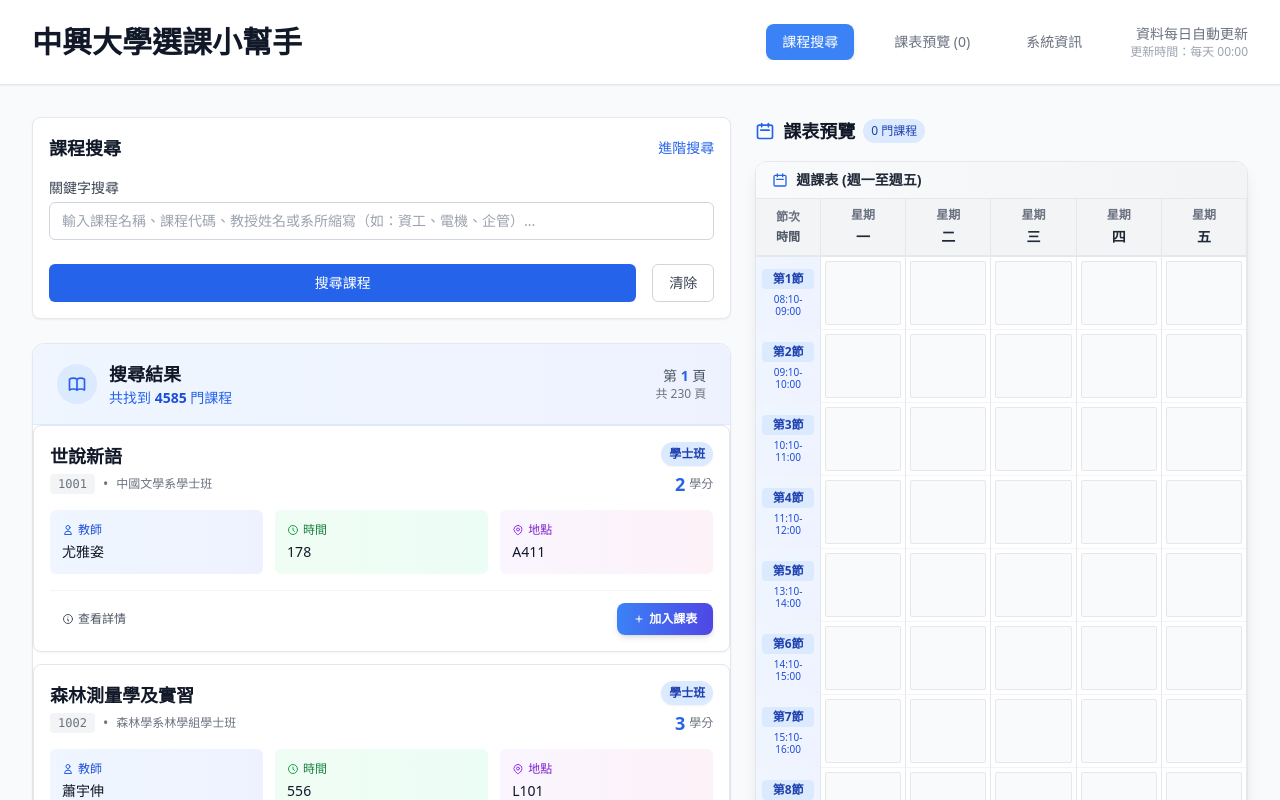
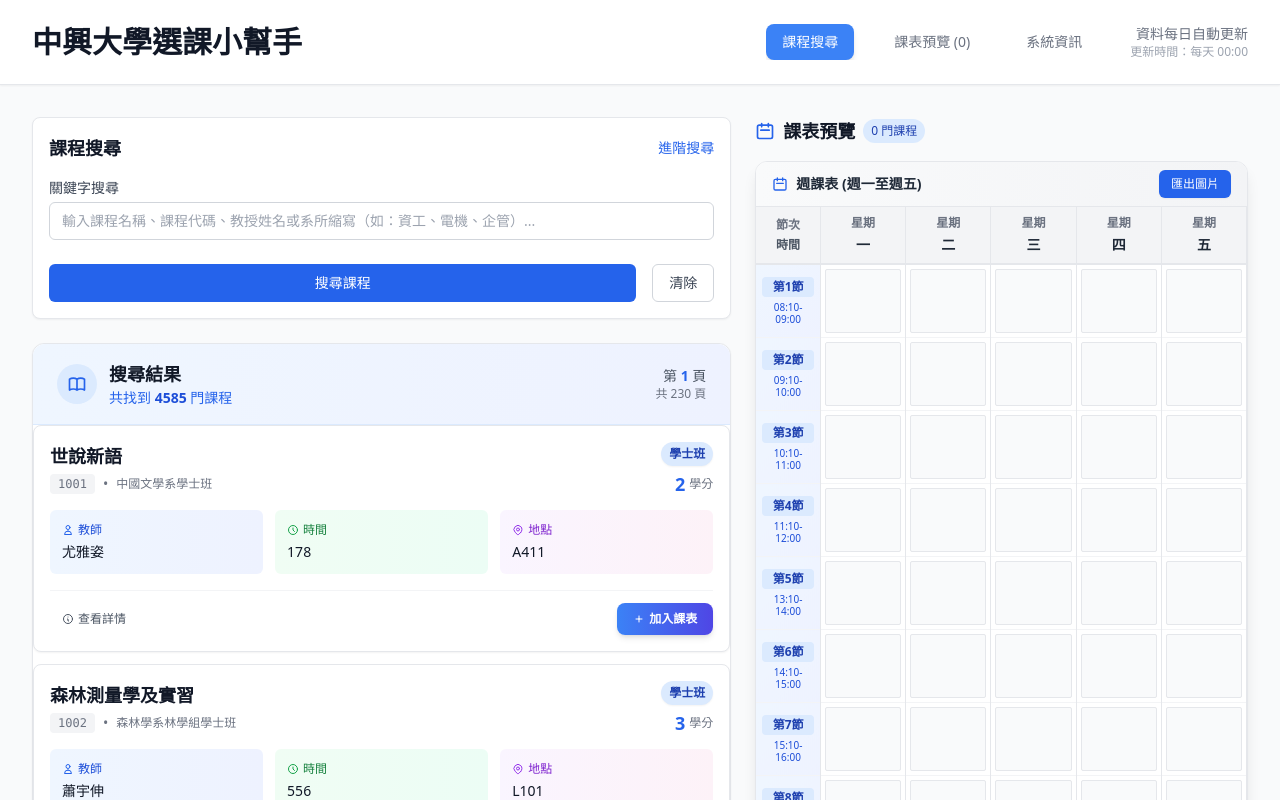
Before and after one commit to EricYang801/NCHU_Course_Selector, a Next.js app in the folder course-helper-web/: page /NCHU_Course_Selector/ in a window 1280 px wide. Shown: the top 800 px of the page. Built offline with nearby package versions, Linux system fonts and the light colour scheme.

Commit message:
課程匯出圖片功能第一次實作，優化程式碼

```diff
--- a/course-helper-web/package.json
+++ b/course-helper-web/package.json
@@ -15,6 +15,7 @@
   },
   "dependencies": {
     "next": "15.3.3",
+  "html-to-image": "^1.10.10",
     "react": "^19.0.0",
     "react-dom": "^19.0.0"
   },
--- a/course-helper-web/src/components/SchedulePreview.tsx
+++ b/course-helper-web/src/components/SchedulePreview.tsx
@@ -1,9 +1,9 @@
 'use client'
 
-import React, { useState, useEffect, useCallback } from 'react'
+import React, { useState, useEffect, useCallback, useRef } from 'react'
 import { Course } from '@/lib/course-types'
 import { TIME_SLOTS, DAYS, CAREER_COLORS, getCareerFromDepartment } from '@/lib/course-utils'
-import { formatProfessor } from '@/lib/ui-utils'
+import { formatProfessor, splitCareerColorClasses } from '@/lib/ui-utils'
 
 interface TimeSlot {
   course?: Course
@@ -20,6 +20,7 @@ interface SchedulePreviewProps {
 const WEEKDAYS = DAYS.slice(0, 5) // ['一', '二', '三', '四', '五']
 
 export default function SchedulePreview({ selectedCourses, onRemoveCourse, compact = false }: SchedulePreviewProps) {
+  const scheduleRef = useRef<HTMLDivElement | null>(null)
   const [schedule, setSchedule] = useState<TimeSlot[][]>([])
   const [conflicts, setConflicts] = useState<string[]>([])
 
@@ -89,23 +90,11 @@ export default function SchedulePreview({ selectedCourses, onRemoveCourse, compa
     const professorName = formatProfessor(course.professor)
     const shortProfessor = professorName.length > 6 ? professorName.substring(0, 6) + '...' : professorName
 
-    // 簡化顏色設計
-    const getStyleClasses = (colorClass: string) => {
-      const colorMap: { [key: string]: { bg: string, text: string, border: string } } = {
-        'bg-blue-100 border-blue-300 text-blue-800': { bg: 'bg-blue-100', text: 'text-blue-800', border: 'border-blue-300' },
-        'bg-green-100 border-green-300 text-green-800': { bg: 'bg-green-100', text: 'text-green-800', border: 'border-green-300' },
-        'bg-purple-100 border-purple-300 text-purple-800': { bg: 'bg-purple-100', text: 'text-purple-800', border: 'border-purple-300' },
-        'bg-orange-100 border-orange-300 text-orange-800': { bg: 'bg-orange-100', text: 'text-orange-800', border: 'border-orange-300' },
-        'bg-red-100 border-red-300 text-red-800': { bg: 'bg-red-100', text: 'text-red-800', border: 'border-red-300' },
-        'bg-gray-100 border-gray-300 text-gray-800': { bg: 'bg-gray-100', text: 'text-gray-800', border: 'border-gray-300' }
-      }
-      return colorMap[colorClass] || { bg: 'bg-indigo-100', text: 'text-indigo-800', border: 'border-indigo-300' }
-    }
-
-    const styles = getStyleClasses(colorClass)
+  // 使用共用 helper 拆出 bg/text/border
+  const { bg: bgClass, text: textClass, border: borderClass } = splitCareerColorClasses(colorClass)
 
     return (
-      <div className={`h-16 border-2 ${styles.bg} ${styles.text} ${styles.border} ${conflictClass} p-1.5 relative group cursor-pointer rounded-sm shadow-sm hover:shadow-md transition-all duration-200`}>
+      <div className={`h-16 border-2 ${bgClass} ${textClass} ${borderClass} ${conflictClass} p-1.5 relative group cursor-pointer rounded-sm shadow-sm hover:shadow-md transition-all duration-200`}>
         {/* 主要顯示資訊 */}
         <div className="text-[10px] font-bold leading-tight mb-0.5 line-clamp-1">
           {shortTitle}
@@ -234,14 +223,43 @@ export default function SchedulePreview({ selectedCourses, onRemoveCourse, compa
       ) : (
         <>
                     {/* 課表網格 - 響應式設計 */}
-          <div className="bg-white rounded-xl shadow-lg border border-gray-200 overflow-hidden">
-            <div className="bg-gradient-to-r from-gray-50 to-gray-100 px-4 py-2 border-b border-gray-200">
+          <div ref={scheduleRef} className="bg-white rounded-xl shadow-lg border border-gray-200 overflow-hidden">
+            <div className="bg-gradient-to-r from-gray-50 to-gray-100 px-4 py-2 border-b border-gray-200 flex items-center justify-between">
               <h3 className="font-bold text-gray-800 text-sm flex items-center gap-2">
                 <svg className="w-4 h-4 text-blue-600" fill="none" stroke="currentColor" viewBox="0 0 24 24">
                   <path strokeLinecap="round" strokeLinejoin="round" strokeWidth={2} d="M8 7V3m8 4V3m-9 8h10M5 21h14a2 2 0 002-2V7a2 2 0 00-2-2H5a2 2 0 00-2 2v12a2 2 0 002 2z" />
                 </svg>
                 週課表 (週一至週五)
               </h3>
+              <div className="flex items-center gap-2">
+                <button
+                  onClick={async () => {
+                    if (!scheduleRef.current) return
+                    try {
+                      const htmlToImage = await import('html-to-image')
+                      // toPng may not be exported under default name in some builds, so check both
+                      const toPng = (htmlToImage as any).toPng || (htmlToImage as any).default?.toPng
+                      if (!toPng) {
+                        alert('匯出功能不可用：找不到 toPng 方法')
+                        return
+                      }
+                      const dataUrl = await toPng(scheduleRef.current, { cacheBust: true, backgroundColor: '#ffffff', pixelRatio: 2 })
+                      const link = document.createElement('a')
+                      link.href = dataUrl
+                      link.download = 'schedule.png'
+                      link.click()
+                    } catch (err) {
+                      // eslint-disable-next-line no-console
+                      console.error('export error', err)
+                      alert('匯出失敗，請稍後再試')
+                    }
+                  }}
+                  className="inline-flex items-center gap-2 px-3 py-1.5 text-xs bg-blue-600 text-white rounded-md hover:bg-blue-700 transition-colors shadow-sm"
+                  title="匯出課表為圖片"
+                >
+                  匯出圖片
+                </button>
+              </div>
             </div>
 
             {/* 手機版分組視圖（已改為顯示表格，故此區塊隱藏） */}
@@ -301,24 +319,12 @@ export default function SchedulePreview({ selectedCourses, onRemoveCourse, compa
                                   const colorClass = CAREER_COLORS[career as keyof typeof CAREER_COLORS]
                                   const conflictClass = course.isConflict ? 'ring-2 ring-red-500' : ''
 
-                                  const getStyleClasses = (colorClass: string) => {
-                                    const colorMap: { [key: string]: { bg: string, text: string, border: string } } = {
-                                      'bg-blue-100 border-blue-300 text-blue-800': { bg: 'bg-blue-50', text: 'text-blue-800', border: 'border-blue-200' },
-                                      'bg-green-100 border-green-300 text-green-800': { bg: 'bg-green-50', text: 'text-green-800', border: 'border-green-200' },
-                                      'bg-purple-100 border-purple-300 text-purple-800': { bg: 'bg-purple-50', text: 'text-purple-800', border: 'border-purple-200' },
-                                      'bg-orange-100 border-orange-300 text-orange-800': { bg: 'bg-orange-50', text: 'text-orange-800', border: 'border-orange-200' },
-                                      'bg-red-100 border-red-300 text-red-800': { bg: 'bg-red-50', text: 'text-red-800', border: 'border-red-200' },
-                                      'bg-gray-100 border-gray-300 text-gray-800': { bg: 'bg-gray-50', text: 'text-gray-800', border: 'border-gray-200' }
-                                    }
-                                    return colorMap[colorClass] || { bg: 'bg-indigo-50', text: 'text-indigo-800', border: 'border-indigo-200' }
-                                  }
-
-                                  const styles = getStyleClasses(colorClass)
+                                  const { bg: bgClass2, text: textClass2, border: borderClass2 } = splitCareerColorClasses(colorClass)
                                   const courseTitle = currentCourse.title_parsed?.zh_TW || currentCourse.title.split('`')[0]
                                   const professorName = formatProfessor(currentCourse.professor)
 
                                   return (
-                                    <div key={`${timeIndex}`} className={`${styles.bg} ${styles.border} ${styles.text} border-l-4 ${conflictClass} rounded-r-lg p-3 shadow-sm`}>
+                                    <div key={`${timeIndex}`} className={`${bgClass2} ${borderClass2} ${textClass2} border-l-4 ${conflictClass} rounded-r-lg p-3 shadow-sm`}>
                                       <div className="flex items-start justify-between">
                                         <div className="flex-1 min-w-0">
                                           {/* 時間標籤 */}
--- a/course-helper-web/src/lib/ui-utils.ts
+++ b/course-helper-web/src/lib/ui-utils.ts
@@ -19,3 +19,13 @@ export const formatLocation = (locationArray: string[] | undefined): string => {
   if (!locationArray || locationArray.length === 0) return '無'
   return locationArray.join(', ')
 }
+
+// 將 CAREER 類別字串（例如 'bg-blue-100 border-blue-300 text-blue-800'）拆成可重用的部份
+export const splitCareerColorClasses = (colorClass: string) => {
+  // 嘗試從已知格式中拆出三個部分：bg, text, border
+  const parts = colorClass.split(/\s+/)
+  const bg = parts.find(p => p.startsWith('bg-')) || ''
+  const text = parts.find(p => p.startsWith('text-')) || ''
+  const border = parts.find(p => p.startsWith('border-')) || ''
+  return { bg, text, border }
+}
```
Also changed, not shown: 2 other files (tests, documents, lock files or other folders).
